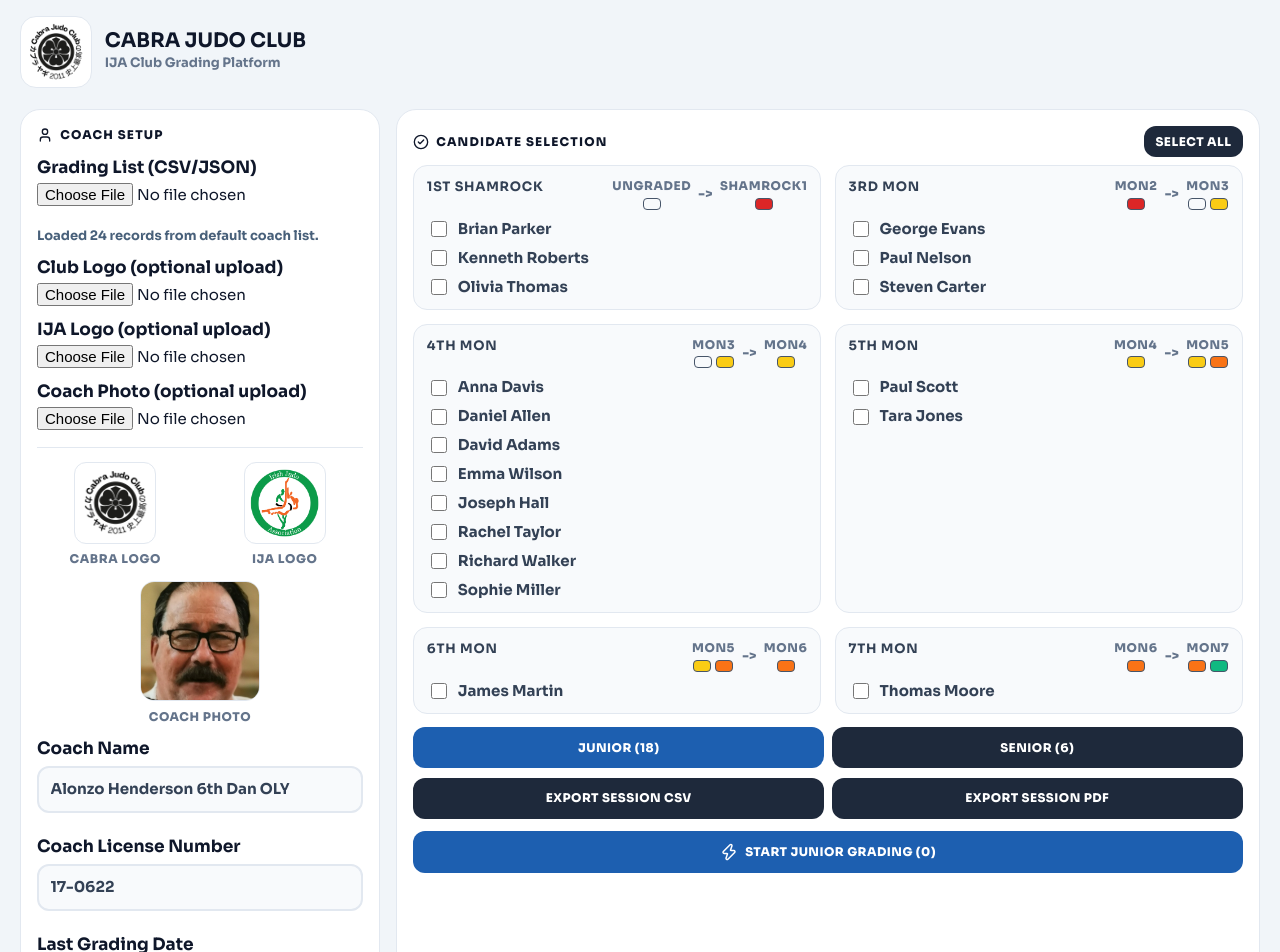
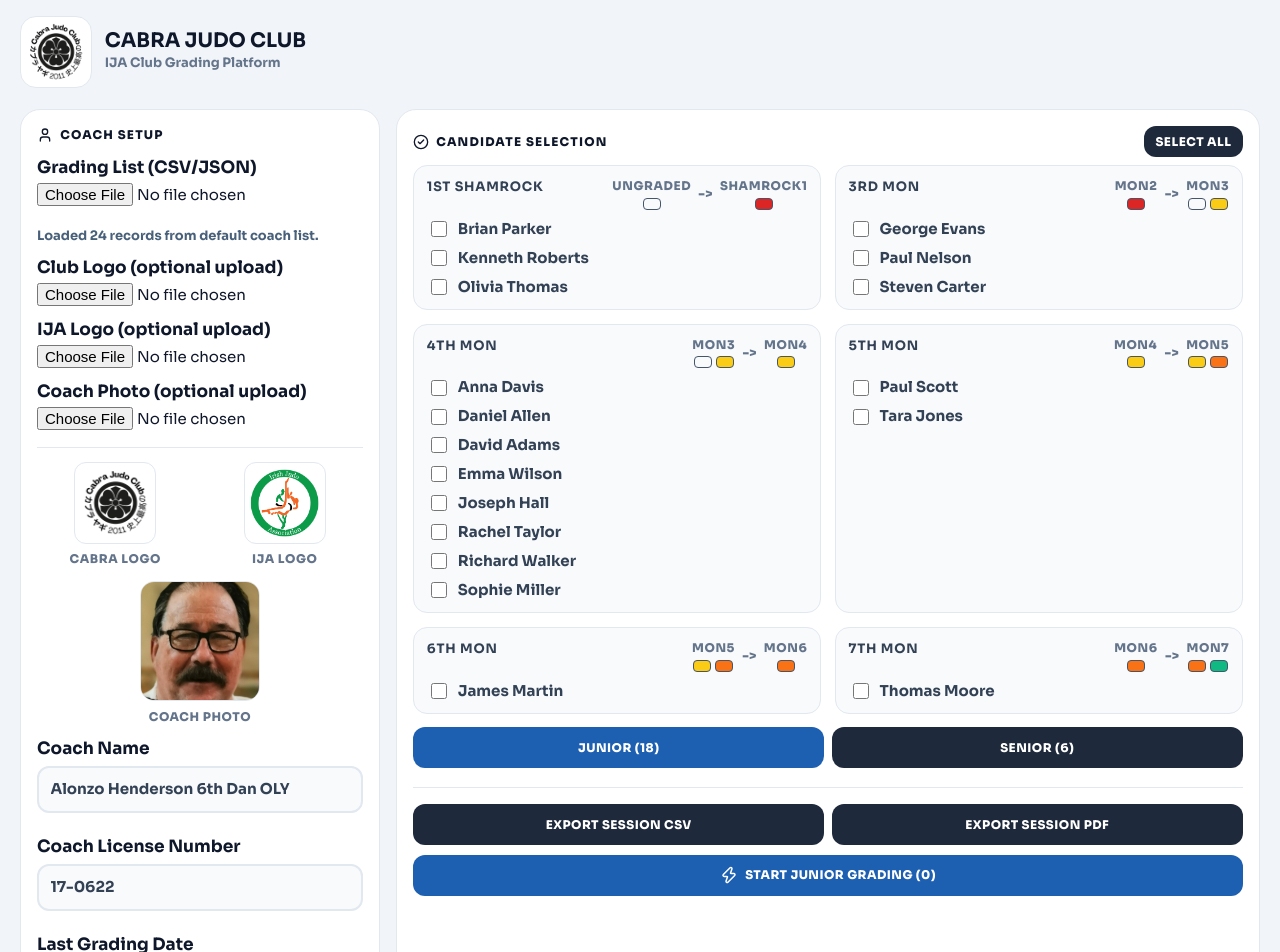
Before and after one commit to moloned/CabraGrading, a React (Vite) app: page / in a window 1280 px wide. Shown: the top 952 px of the page. Built offline with nearby package versions, Linux system fonts and the light colour scheme.

Commit message:
Move export and start grading buttons to footer section with better spacing

```diff
--- a/src/App.css
+++ b/src/App.css
@@ -307,7 +307,6 @@ textarea {
 }
 
 .coach-start {
-  margin-top: 0.8rem;
   width: 100%;
   justify-content: center;
 }
@@ -487,8 +486,16 @@ textarea {
   margin-top: 0;
 }
 
+.coach-candidates-footer {
+  margin-top: 1.2rem;
+  padding-top: 1rem;
+  border-top: 1px solid var(--slate-200);
+  display: flex;
+  flex-direction: column;
+  gap: 0.6rem;
+}
+
 .coach-export-actions {
-  margin-top: 0.6rem;
   display: grid;
   grid-template-columns: repeat(2, minmax(0, 1fr));
   gap: 0.45rem;
--- a/src/App.jsx
+++ b/src/App.jsx
@@ -2637,7 +2637,9 @@ function App() {
               Senior ({coachGroupCounts.senior})
             </button>
           </div>
-
+        </div>
+
+        <div className="coach-candidates-footer">
           <div className="coach-export-actions" role="group" aria-label="Export grading session records">
             <button
               type="button"
```
